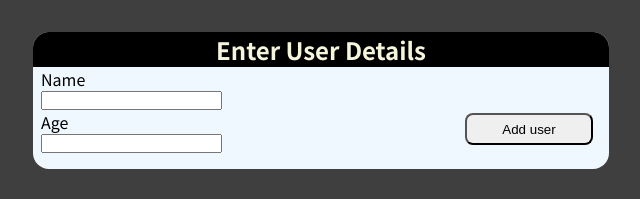
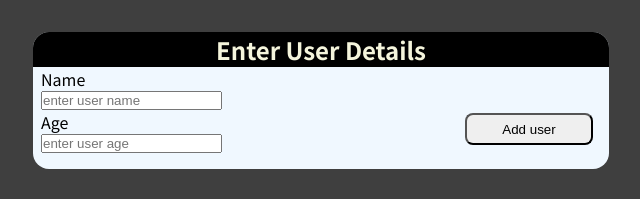
Before and after one commit to OSAMA478/01-react, a React (Create React App) app: page / in a window 1280 px wide. Shown: the top 199 px of the page, without its empty margins (319-959 px from the left). Built offline with nearby package versions, Linux system fonts and the light colour scheme.

Commit message:
🎨 chore: placeholder added for input

```diff
--- a/src/components/Form/Form.js
+++ b/src/components/Form/Form.js
@@ -42,6 +42,7 @@ const Form = (props) => {
 					<label htmlFor="username">Name</label>
 					<input
 						value={enteredName}
+						placeholder="enter user name"
 						id="username"
 						type="text"
 						onChange={nameChangeHandler}
@@ -51,6 +52,7 @@ const Form = (props) => {
 				<div>
 					<label htmlFor="age">Age</label>
 					<input
+						placeholder="enter user age"
 						id="age"
 						type="number"
 						onChange={ageChangeHandler}
--- a/src/components/Form/Form.module.css
+++ b/src/components/Form/Form.module.css
@@ -6,3 +6,8 @@
 	margin-left: 0.5rem;
 	position: relative;
 }
+
+input::-webkit-inner-spin-button {
+	-webkit-appearance: none;
+	margin: 0;
+}
```
